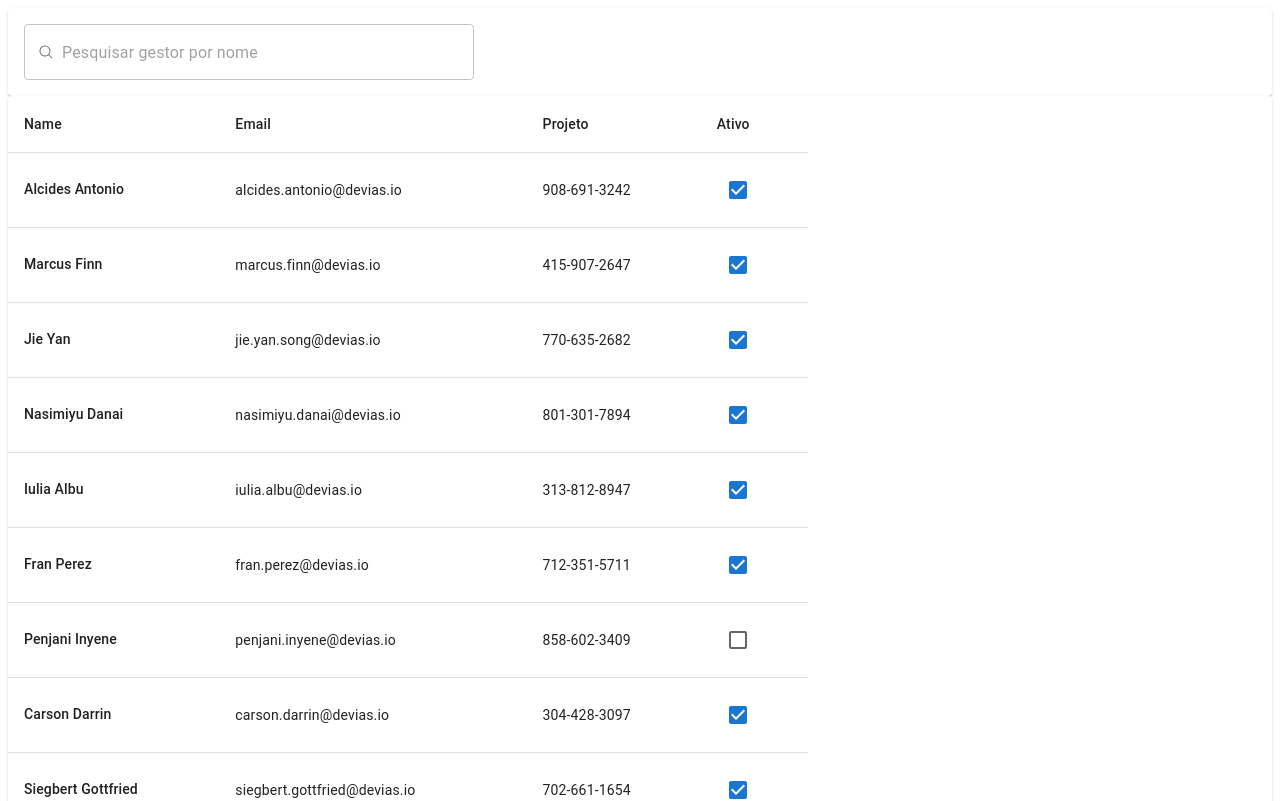
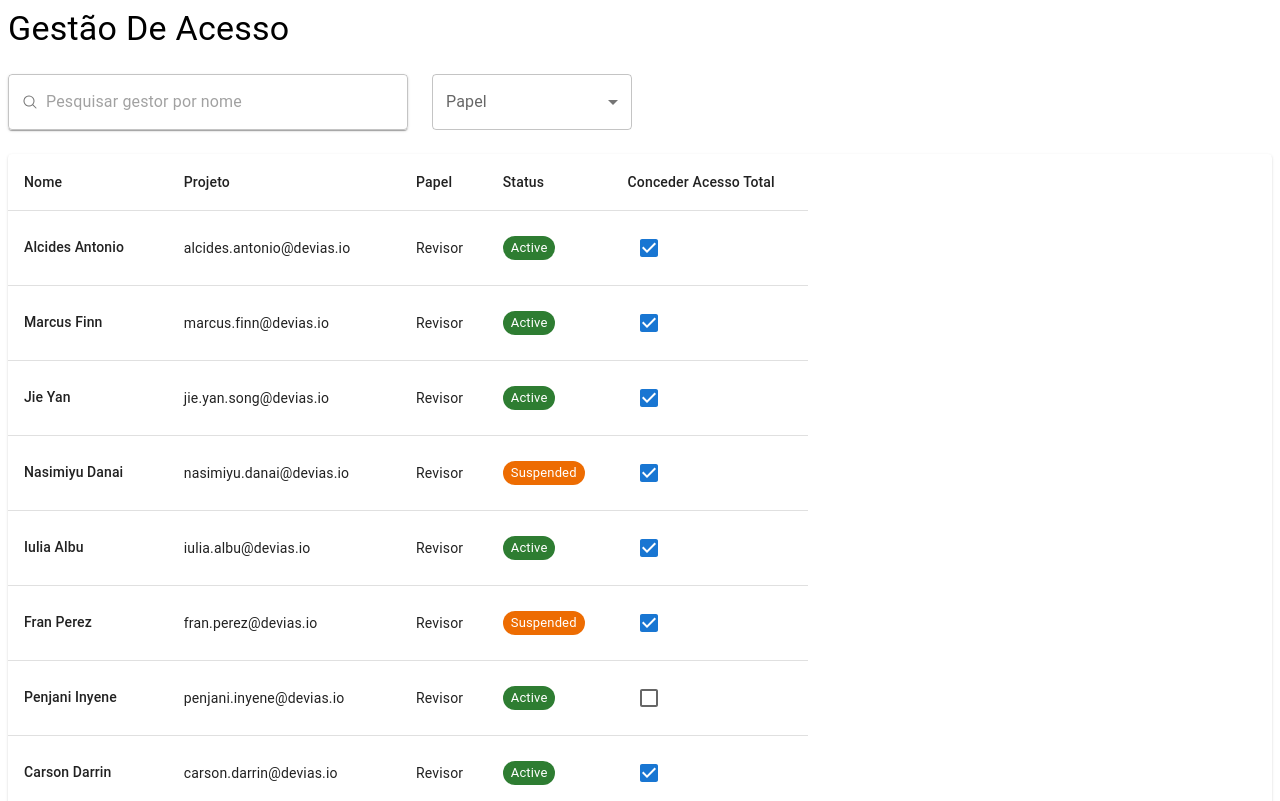
Before and after one commit to DevsDomain/D-Traker, a React (Create React App) app in the folder front-end/: page /gestaoDeAcesso in a window 1280 px wide. Shown: the top 801 px of the page. Built offline with nearby package versions, Linux system fonts and the light colour scheme.

Commit message:
filtro sobre o papel dos gestores criado

```diff
--- a/front-end/src/App.tsx
+++ b/front-end/src/App.tsx
@@ -1,4 +1,3 @@
-import { Routes } from './routes/routes';
 function App() {
   return (
    <h1>D-TRACKER MAIN PAGE</h1>
--- a/front-end/src/components/Pesquisa/index.tsx
+++ b/front-end/src/components/Pesquisa/index.tsx
@@ -7,9 +7,8 @@ import { PesquisaProps } from '../../types/gestaoDeAcesso';
 
 export default function Pesquisa({ placeholder, handlePesquisa }: PesquisaProps) {
 
-
     return (
-        <Card sx={{ p: 2 }}>
+        <Card>
             <OutlinedInput
                 defaultValue=""
                 fullWidth
@@ -19,7 +18,7 @@ export default function Pesquisa({ placeholder, handlePesquisa }: PesquisaProps)
                         <MagnifyingGlassIcon fontSize="var(--icon-fontSize-md)" />
                     </InputAdornment>
                 }
-                sx={{ maxWidth: '450px' }}
+                sx={{ minWidth: '400px' }}
                 onChange={e => handlePesquisa(e.target.value)}
             />
         </Card>
--- /dev/null
+++ b/front-end/src/components/Select/index.tsx
@@ -0,0 +1,36 @@
+import * as React from 'react';
+import Box from '@mui/material/Box';
+import InputLabel from '@mui/material/InputLabel';
+import MenuItem from '@mui/material/MenuItem';
+import FormControl from '@mui/material/FormControl';
+import Select, { SelectChangeEvent } from '@mui/material/Select';
+import { PesquisaPapelProps } from '../../types/gestaoDeAcesso';
+
+export default function BasicSelect({ handlePesquisaByPapel }: PesquisaPapelProps) {
+    const [papel, setPapel] = React.useState('');
+
+    const handleChange = (event: SelectChangeEvent) => {
+        setPapel(event.target.value as string);
+        handlePesquisaByPapel(event.target.value as string)
+    };
+
+    return (
+        <Box minWidth={200}>
+            <FormControl fullWidth>
+                <InputLabel id="demo-simple-select-label">Papel</InputLabel>
+                <Select
+                    labelId="demo-simple-select-label"
+                    id="demo-simple-select"
+                    value={papel}
+                    label="Papel"
+                    onChange={handleChange}
+                >
+                    <MenuItem value={""}>Papel</MenuItem>
+                    <MenuItem value={"Revisor"}>Revisor</MenuItem>
+                    <MenuItem value={"Editor"}>Editor</MenuItem>
+                    <MenuItem value={"Gestor"}>Gestor</MenuItem>
+                </Select>
+            </FormControl>
+        </Box>
+    );
+}
--- a/front-end/src/components/TabelaGestores/index.tsx
+++ b/front-end/src/components/TabelaGestores/index.tsx
@@ -10,18 +10,30 @@ import TableHead from '@mui/material/TableHead';
 import TablePagination from '@mui/material/TablePagination';
 import TableRow from '@mui/material/TableRow';
 import Typography from '@mui/material/Typography';
+import Chip from '@mui/material/Chip';
+
+
+
 
 import { gestoresType } from '../../utils/gestores';
+import { setDefaultResultOrder } from 'dns';
 
 function noop(): void {
     // do nothing
 }
 
-interface TabelaGestoresProps{
+interface TabelaGestoresProps {
     gestores: readonly gestoresType[];
 }
 
-export default function TabelaGestores({gestores}:TabelaGestoresProps) {
+export default function TabelaGestores({ gestores }: TabelaGestoresProps) {
+    const statusMap = {
+        Suspended: { label: 'Suspended', color: 'warning' },
+        Active: { label: 'Active', color: 'success' },
+        Closed: { label: 'Closed', color: 'error' },
+    } as const;
+
+
     return (
         <Card>
 
@@ -30,15 +42,22 @@ export default function TabelaGestores({gestores}:TabelaGestoresProps) {
                     <TableHead>
                         <TableRow>
 
-                            <TableCell>Name</TableCell>
-                            <TableCell>Email</TableCell>
+                            <TableCell>Nome</TableCell>
                             <TableCell>Projeto</TableCell>
-                            <TableCell>Ativo</TableCell>
+                            <TableCell>Papel</TableCell>
+                            <TableCell>Status</TableCell>
+                            <TableCell>Conceder Acesso Total</TableCell>
+
 
                         </TableRow>
                     </TableHead>
                     <TableBody>
-                        {gestores.map((gestor:gestoresType) => {
+                        {gestores.map((gestor: gestoresType) => {
+                            const { label, color } = statusMap[gestor.status] ?? {
+                                label: 'Unknown',
+                                color: 'default'
+                            };
+
                             return (
                                 <TableRow hover key={gestor.id}>
 
@@ -48,14 +67,19 @@ export default function TabelaGestores({gestores}:TabelaGestoresProps) {
                                         </Stack>
                                     </TableCell>
 
-                                    <TableCell>{gestor.email}</TableCell>
                                     <TableCell>{gestor.projeto}</TableCell>
-                                    <TableCell>
+                                    <TableCell>{gestor.papel}</TableCell>
+
+                                        <TableCell>
+                                            <Chip color={color} label={label} size="small" />
+                                        </TableCell>
+
+                                        <TableCell>
                                         <Checkbox
                                             checked={gestor.isActive}
 
                                         />
-                                    </TableCell>
+                                        </TableCell>
 
 
                                 </TableRow>
--- a/front-end/src/pages/gestaoDeAcesso/index.tsx
+++ b/front-end/src/pages/gestaoDeAcesso/index.tsx
@@ -1,26 +1,43 @@
+import Stack from '@mui/material/Stack';
+import Typography from '@mui/material/Typography';
+
 import Pesquisa from "../../components/Pesquisa"
 import TabelaGestores from "../../components/TabelaGestores"
 import { useState } from "react"
-import { gestoresType,gestores } from "../../utils/gestores"
+import { gestoresType, gestores } from "../../utils/gestores"
+import BasicSelect from '../../components/Select';
 
-export default function GestaoDeAcesso(){
+export default function GestaoDeAcesso() {
     const [gestoresList, setGestoresList] = useState<gestoresType[]>(gestores)
-
 
     function toggleGestor(gestor: gestoresType) {
         gestor.isActive = !gestor.isActive
 
     }
-
     function handlePesquisa(value: string) {
         setGestoresList(gestores.filter(({ name }) => name.toLowerCase().includes(value.toLowerCase())))
     }
 
+    function handlePesquisaByPapel(value: string) {
+        console.log(value)
+        setGestoresList(gestores.filter(({ papel }) => papel.toLowerCase().includes(value.toLowerCase())))
+    }
 
-    return(
-        <>
-        <Pesquisa placeholder='Pesquisar gestor por nome' handlePesquisa={handlePesquisa} />
-        <TabelaGestores gestores={gestoresList}/>
-        </>
+    return (
+        <Stack spacing={3}>
+            <Stack direction="row" spacing={3}>
+                <Stack spacing={3} sx={{ flex: '1 1 auto' }}>
+                    <Typography variant="h4">Gestão De Acesso</Typography>
+                </Stack>
+            </Stack>
+            <Stack  spacing={3} direction={"row"} alignItems="center" minWidth={500}>
+            <Pesquisa placeholder='Pesquisar gestor por nome' handlePesquisa={handlePesquisa} />
+            <BasicSelect handlePesquisaByPapel={handlePesquisaByPapel} />
+            </Stack>
+            <TabelaGestores gestores={gestoresList} />
+        </Stack>
+
+
+
     )
 }
--- a/front-end/src/types/gestaoDeAcesso.ts
+++ b/front-end/src/types/gestaoDeAcesso.ts
@@ -2,3 +2,7 @@ export interface PesquisaProps{
     placeholder:string,
     handlePesquisa(typedValue:string) : void
 }
+
+export interface PesquisaPapelProps{
+    handlePesquisaByPapel(selectedValue:string):void
+}
--- a/front-end/src/utils/gestores.ts
+++ b/front-end/src/utils/gestores.ts
@@ -1,8 +1,9 @@
 export interface gestoresType {
     id: string,
     name: string,
-    email: string,
     projeto: string,
+    papel: string,
+    status:"Active" | 'Suspended' |'Closed',
     isActive: boolean
 }
 
@@ -10,48 +11,54 @@ export const gestores: gestoresType[] = [
     {
         id: 'USR-010',
         name: 'Alcides Antonio',
-        email: 'alcides.antonio@devias.io',
-        projeto: '908-691-3242',
+        projeto: 'alcides.antonio@devias.io',
+        papel: 'Revisor',
+        status: "Active",
         isActive: true,
 
     },
     {
         id: 'USR-009',
         name: 'Marcus Finn',
-        email: 'marcus.finn@devias.io',
-        projeto: '415-907-2647',
+        projeto: 'marcus.finn@devias.io',
+        papel: 'Revisor',
+        status: "Active",
         isActive: true,
 
     },
     {
         id: 'USR-008',
         name: 'Jie Yan',
-        email: 'jie.yan.song@devias.io',
-        projeto: '770-635-2682',
+        projeto: 'jie.yan.song@devias.io',
+        papel: 'Revisor',
+        status: "Active",
         isActive: true,
 
     },
     {
         id: 'USR-007',
         name: 'Nasimiyu Danai',
-        email: 'nasimiyu.danai@devias.io',
-        projeto: '801-301-7894',
+        projeto: 'nasimiyu.danai@devias.io',
+        papel: 'Revisor',
+        status: "Suspended",
         isActive: true,
 
     },
     {
         id: 'USR-006',
         name: 'Iulia Albu',
-        email: 'iulia.albu@devias.io',
-        projeto: '313-812-8947',
+        projeto: 'iulia.albu@devias.io',
+        papel: 'Revisor',
+        status: "Active",
         isActive: true,
 
     },
     {
         id: 'USR-005',
         name: 'Fran Perez',
-        email: 'fran.perez@devias.io',
-        projeto: '712-351-5711',
+        projeto: 'fran.perez@devias.io',
+        papel: 'Revisor',
+        status: "Suspended",
         isActive: true,
 
     },
@@ -59,32 +66,36 @@ export const gestores: gestoresType[] = [
     {
         id: 'USR-004',
         name: 'Penjani Inyene',
-        email: 'penjani.inyene@devias.io',
-        projeto: '858-602-3409',
+        projeto: 'penjani.inyene@devias.io',
+        papel: 'Revisor',
+        status: "Active",
         isActive: false,
 
     },
     {
         id: 'USR-003',
         name: 'Carson Darrin',
-        email: 'carson.darrin@devias.io',
-        projeto: '304-428-3097',
+        projeto: 'carson.darrin@devias.io',
+        papel: 'Revisor',
+        status: "Active",
         isActive: true,
 
     },
     {
         id: 'USR-002',
         name: 'Siegbert Gottfried',
-        email: 'siegbert.gottfried@devias.io',
-        projeto: '702-661-1654',
+        projeto: 'siegbert.gottfried@devias.io',
+        papel: 'Editor',
+        status: "Closed",
         isActive: true,
 
     },
     {
         id: 'USR-001',
         name: 'Miron Vitold',
-        email: 'miron.vitold@devias.io',
-        projeto: '972-333-4106',
+        projeto: 'miron.vitold@devias.io',
+        papel: 'Editor',
+        status: "Active",
         isActive: false,
 
     },
```
